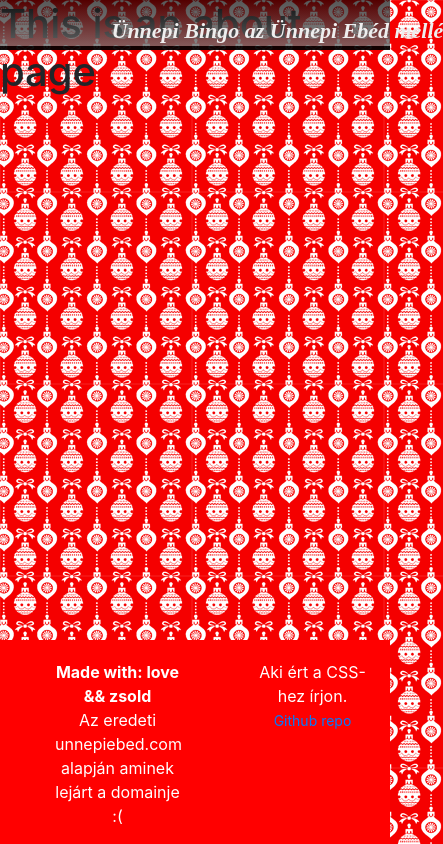
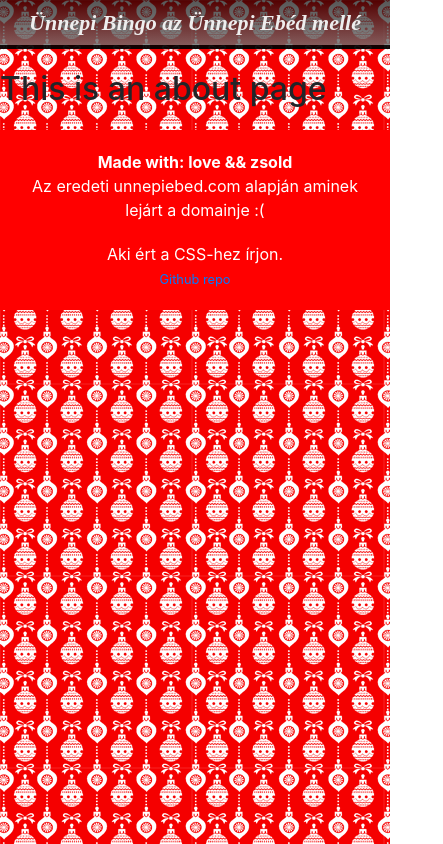
Before and after one commit to gazben/melymagyar-bingo, a Vue app: page /about in a window 390 px wide. Shown: the whole page, 443 px wide, since content can reach past the window. Built offline with nearby package versions, Linux system fonts and the light colour scheme; what vue-lodash would draw is missing.

Commit message:
Fix mobile design
+ Remove absolute positions

```diff
--- a/package.json
+++ b/package.json
@@ -9,6 +9,7 @@
   },
   "dependencies": {
     "bootstrap-vue": "^2.0.0-rc.11",
+    "normalize.css": "^8.0.1",
     "vue": "^2.5.17",
     "vue-analytics": "^5.16.1",
     "vue-lodash": "^2.0.0",
--- a/src/assets/main.css
+++ b/src/assets/main.css
@@ -1,91 +1,190 @@
-html{
-    height:100%;
-    background-color: #ab0000;
-    background: url('./bg.png') 0px 0px repeat;
-}
-body{
-    background-color: #ab0000;
-    background: url('./bg.png') 0px 0px repeat;
+body {
+  height: 100%;
+  background-color: #ab0000;
+  background: url('bg.png') 192px 192px repeat;
+  font-family: -apple-system,BlinkMacSystemFont,"Segoe UI",Roboto,Oxygen-Sans,Ubuntu,Cantarell,"Helvetica Neue",sans-serif;
 }
 
-#content{
-    width:100%;
-    -webkit-touch-callout: none;
-    -webkit-user-select: none;
-    -khtml-user-select: none;
-    -moz-user-select: none;
-    -ms-user-select: none;
-    user-select: none;
-    padding:0px;
-    display:block;
-    margin-top: 50px;
+#app {
+  display: flex;
+  min-height: 100vh;
+  flex-direction: column;
 }
 
-#content:after{
-    content:'';
-    position:fixed;
-    left:0px;
-    top:0px;
-    right:0px;
-    bottom:0px;
-    width:100%;
-    height:100%;
-    display:block;
-    background-image: linear-gradient(to top right,rgba(100,0,0,.7),rgba(250,0,0,.25));
-    background-size: cover;
-    z-index:0;
+#app > .app-content {
+  flex: 1 0 auto;
 }
 
-#content span{
-    position:relative;
-    margin:12px;
-    z-index:1;
+.header {
+  width: 100%;
+  font-family: "Times New Roman", Times, serif;
+  position: relative;
+  background-color: rgba(0, 0, 0, .66);
+  background-image: linear-gradient(to top, rgba(180, 180, 180, .5), rgba(255, 255, 255, 0));
+  text-align: center;
+  z-index: 1;
+  border-bottom: 4px solid rgba(0, 0, 0, 0.8);
 }
-#content table{
-    position:relative;
-    display:table;
-    margin:auto;
-    border-spacing: 5px;
-    border-collapse: separate;
-    z-index:2;
+
+.header p {
+  padding: 6px;
+  font-size: 22px;
+  color: #eeeeee;
+  font-style: italic;
+  font-weight: bold;
+  margin: 0;
 }
-#content table tr{
-    min-height:20%;
+
+.bingo-content {
+  width: 100%;
+  padding: 0px;
+  display: block;
+  margin-top: 50px;
 }
-#content table td{
-    min-width:20%;
-    cursor:pointer;
-    text-align:center;
-    background-color:rgba(255,255,255,.95);
-    background-image: linear-gradient(to top,rgba(180,180,180,.8),rgba(255,255,255,.25));
-    border:5px solid #cc0000;
-    font-weight:bold;
-    font-family:"Lucida Sans Unicode", "Lucida Grande", sans-serif;
-    font-size:18px;
-    word-wrap: break-word;
-    background-repeat:no-repeat;
-    background-position:center;
-    background-size:cover;
-    padding:3px;
-    color:#333333;
+
+.bingo-content::after {
+  content: '';
+  position: fixed;
+  left: 0;
+  top: 0;
+  right: 0;
+  bottom: 0;
+  width: 100%;
+  height: 100%;
+  display: block;
+  background-image: linear-gradient(to top right, rgba(100, 0, 0, .7), rgba(250, 0, 0, .25));
+  background-size: cover;
+  z-index: 0;
 }
-#content table td:hover{
-    border:5px solid #ee0000;
-    color:#111111;
+
+.bingo-cards-wrapper {
+  padding: 5px;
+  margin: 0 auto;
+  z-index: 2;
+  position: relative;
+  overflow: hidden;
 }
-#content table td.active{
-    background-color:rgba(220,220,220,.9);
+
+.bingo-grid-row {
+  position: relative;
+  display: flex;
 }
-#content table td.active.bingo{
-    background-color:rgba(170,170,170,.85);
-    border-color:#ff2222;
-    animation-name: bingo;
-    animation-duration: 2s;
-    animation-iteration-count: infinite;
+
+.bingo-card {
+  margin: 5px;
+  cursor: pointer;
+  text-align: center;
+  position: relative;
+  background-color: hsla(0, 0%, 100%, .95);
+  background-image: -webkit-gradient(linear, left bottom, left top, from(hsla(0, 0%, 70.6%, .8)), to(hsla(0, 0%, 100%, .25)));
+  background-image: linear-gradient(0deg, hsla(0, 0%, 70.6%, .8), hsla(0, 0%, 100%, .25));
+  border: 5px solid #c00;
+  font-weight: 700;
+  font-family: Lucida Sans Unicode, Lucida Grande, sans-serif;
+  font-size: 18px;
+  word-wrap: break-word;
+  background-repeat: no-repeat;
+  background-position: 50%;
+  background-size: cover;
+  padding: 5px 10px;
+  color: #333;
+  flex: 1 1 0;
+  display: flex;
+  align-items: center;
+  justify-content: center;
 }
+
+.bingo-card:hover {
+  border: 5px solid #e00;
+  color: #111;
+}
+
+.bingo-card.active {
+  background-color: hsla(0, 0%, 66.7%, .85);
+  border-color: #f22;
+  animation-name: bingo;
+  animation-duration: 2s;
+  animation-iteration-count: infinite;
+}
+
+.btn-bingo {
+  margin: auto;
+  text-align: center;
+  z-index: 3;
+  position: relative;
+  display: none;
+  border: 1px solid #eeeeee;
+  background-color: #cc0000;
+  border-radius: 2px;
+  color: #eeeeee;
+  font-weight: bold;
+  padding: 5px;
+  cursor: pointer;
+  width: 100px;
+  outline: none !important;
+}
+
+.btn-bingo:hover {
+  background-color: #ee0000;
+}
+
+.btn-bingo.active {
+  display: block;
+}
+
+.notouch {
+  user-select: none;
+}
+
+.reset {
+  margin: 50px 0;
+}
+
 @keyframes bingo {
-    0%   {border-color:#ff2222;}
-    25%  {border-color:#ee0000;}
-    50%  {border-color:#ff9911;}
-    100% {border-color:#ff2222;}
+  0% {
+    border-color: #ff2222;
+  }
+
+  25% {
+    border-color: #ee0000;
+  }
+
+  50% {
+    border-color: #ff9911;
+  }
+
+  100% {
+    border-color: #ff2222;
+  }
 }
+
+.footer {
+  width: 100%;
+  background-color: red;
+  color: white;
+  padding-top: 20px;
+  text-align: center;
+  position: relative;
+}
+
+.footer ul {
+  list-style: none;
+  margin: 0;
+  padding: 0;
+}
+
+.footer ul:first-of-type {
+  margin-bottom: 20px;
+}
+
+@media screen and (max-width: 767px) {
+  .bingo-grid-row {
+    display: block !important;
+  }
+}
+
+@media screen and (max-width: 374px) {
+  .header p {
+    font-size: 20px;
+  }
+}
--- a/src/components/AppFooter.vue
+++ b/src/components/AppFooter.vue
@@ -1,15 +1,15 @@
 <template>
-    <div id="footer">
-        <div class="container" style="margin-top: 20px">
-            <div class="row text-center">
-                <div class="col-6">
-                    <ul style="list-style: none">
+    <div id="footer" class="footer">
+        <div class="container">
+            <div class="row">
+                <div class="col-md-6">
+                    <ul>
                         <li><strong>Made with: love && zsold</strong></li>
                         <li>Az eredeti unnepiebed.com alapján aminek lejárt a domainje :(</li>
                     </ul>
                 </div>
-                <div class="col-6">
-                    <ul style="list-style: none">
+                <div class="col-md-6">
+                    <ul>
                         <li>Aki ért a CSS-hez írjon.</li>
                         <li><small><a href="https://github.com/gazben/melymagyar-bingo">Github repo</a></small></li>
                     </ul>
@@ -18,15 +18,3 @@
         </div>
     </div>
 </template>
-
-<style scoped>
-    #footer {
-        position: fixed;
-        left: 0;
-        bottom: 0;
-        width: 100%;
-        background-color: red;
-        color: white;
-        text-align: center;
-    }
-</style>
--- a/src/components/AppHeader.vue
+++ b/src/components/AppHeader.vue
@@ -1,32 +1,5 @@
 <template>
-    <div id="header" class="text-center">
+    <div id="header" class="header">
         <p>Ünnepi Bingo az Ünnepi Ebéd mellé</p>
     </div>
 </template>
-
-<style scoped>
-    #header{
-        position:absolute;
-        top:0px;
-        left:0px;
-        right:0px;
-        width:100%;
-        height:50px;
-        background-color:rgba(0,0,0,.66);
-        background-image: linear-gradient(to top,rgba(180,180,180,.5),rgba(255,255,255,0));
-        text-align:center;
-        z-index:1;
-        border-bottom:4px solid rgba(0,0,0,0.8);
-    }
-    #header p{
-        padding:14px;
-        font-size:22px;
-        color:#eeeeee;
-        font-family:"Times New Roman", Times, serif;
-        font-style:italic;
-        font-weight:bold;
-        margin:auto;
-        max-width:50%;
-        white-space: nowrap;
-    }
-</style>
--- a/src/components/Bingo.vue
+++ b/src/components/Bingo.vue
@@ -1,19 +1,15 @@
 <template>
-    <div id="content">
-        <table class="table h-90" v-if="answers.length > 0">
-            <tbody>
-                <tr v-bind:key="y" v-for="y in tableHeight">
-                    <td @click="answerClick(answers[(y - 1)*tableHeight + (x-1)])" class="bingo"
-                        :class="isActive(answers[(y - 1)*tableHeight + (x-1)]) ? 'active' : ''" v-bind:key="x"
-                        v-for="x in tableWidth">
-                        {{ answers[(y - 1)*tableHeight + (x-1)].answer }}
-                    </td>
-                </tr>
-            </tbody>
-        </table>
+<div id="content" class="bingo-content notouch">
+  <div class="bingo-cards-wrapper" v-if="answers.length > 0">
+    <div class="bingo-grid-row" v-bind:key="y" v-for="y in tableHeight">
+      <div class="bingo-card" @click="answerClick(answers[(y - 1)*tableHeight + (x-1)])" :class="isActive(answers[(y - 1)*tableHeight + (x-1)]) ? 'active' : ''" v-bind:key="x" v-for="x in tableWidth">
+        <div class="bingo-card-content">{{ answers[(y - 1)*tableHeight + (x-1)].answer }}</div>
+      </div>
+    </div>
+  </div>
 
-        <div class="align-center" style="margin-top: 50px">
-            <button class="reset" style="display: block;" @click="newGame">
+  <div class="reset">
+    <button class="btn-bingo active" @click="newGame">
       Új ebéd!
     </button>
   </div>
@@ -41,14 +37,17 @@
     answerClick(element) {
       element.count++
 
-              if(this.isBingo) {
+      if (this.isBingo) {
         alert('Egészségetekre, hajrá Magyarország, hajrá Magyarok!')
       }
     },
     newGame() {
       const bingoAnswers = BingoElements.answers
-              this.answers = this._.shuffle(bingoAnswers).slice(0,this.tableHeight * this.tableWidth).map((element) => {
-                  return { count: 0, answer: element }
+      this.answers = this._.shuffle(bingoAnswers).slice(0, this.tableHeight * this.tableWidth).map((element) => {
+        return {
+          count: 0,
+          answer: element
+        }
       })
     },
   },
@@ -57,8 +56,9 @@
       let bingo = true
 
       this.answers.forEach((elem) => {
-                    if(elem.count === 0)
+        if (elem.count === 0) {
           bingo = false
+        }
       })
 
       return bingo
@@ -66,25 +66,3 @@
   }
 }
 </script>
-
-<style>
-    .reset{
-        margin:auto;
-        text-align:center;
-        z-index:3;
-        position:relative;
-        display:none;
-        border:1px solid #eeeeee;
-        background-color:#cc0000;
-        border-radius:2px;
-        color:#eeeeee;
-        font-weight:bold;
-        padding:5px;
-        cursor:pointer;
-        width:100px;
-    }
-
-    .reset:hover{
-        background-color:#ee0000;
-    }
-</style>
--- a/src/main.js
+++ b/src/main.js
@@ -1,6 +1,7 @@
 import 'bootstrap/dist/css/bootstrap.css'
 import 'bootstrap-vue/dist/bootstrap-vue.css'
 
+import 'normalize.css/normalize.css'
 import './assets/main.css'
 
 import Vue from 'vue'
--- a/src/views/Index.vue
+++ b/src/views/Index.vue
@@ -1,5 +1,5 @@
 <template>
-  <div>
+  <div class="app-content">
     <bingo></bingo>
   </div>
 </template>
```
Also changed, not shown: 1 other file (tests, documents, lock files or other folders). Lines whose indentation alone changed are shown as unchanged.
